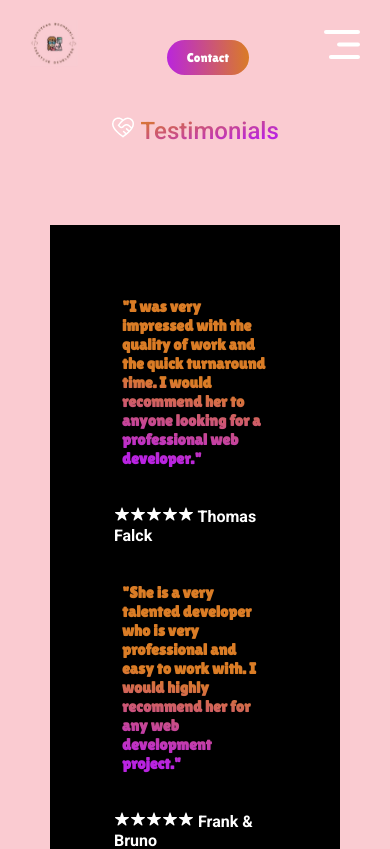
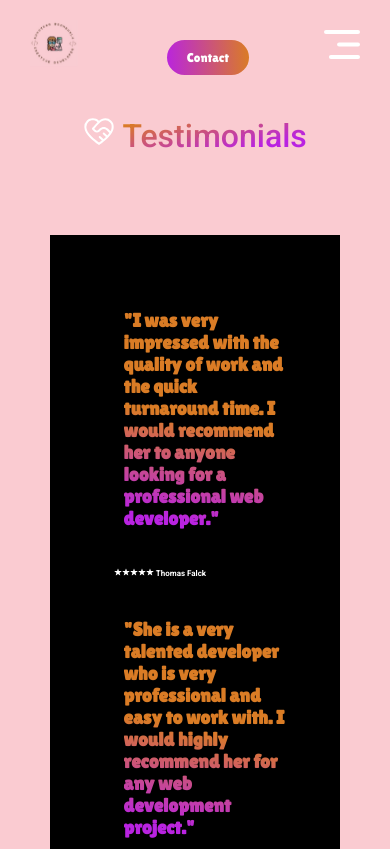
Before and after one commit to KunnikarB/portfolio, a React (Vite) app: page /testimonials in a window 390 px wide. Shown: the top 849 px of the page. Built offline with nearby package versions, Linux system fonts and the light colour scheme.

Commit message:
modified

```diff
--- a/src/Components/Testimonials/Testimonials.css
+++ b/src/Components/Testimonials/Testimonials.css
@@ -144,15 +144,26 @@ h2 {
     margin: 0;
   }
   .about-testimonial p {
-    font-size: 1em;
-
+    font-size: 1.4em;
+    width: 100%;
   }
 
   h2 {
-    font-size: 1.5em;
+    font-size: 2em;
   }
 
   h3 {
     font-size: 1em;
   }
 }
+
+@media screen and (max-width: 425px){
+
+  .about-testimonial p {
+    font-size: 1.2em;
+  }
+
+  h3 {
+    font-size: 0.5em;
+  }
+}
```
